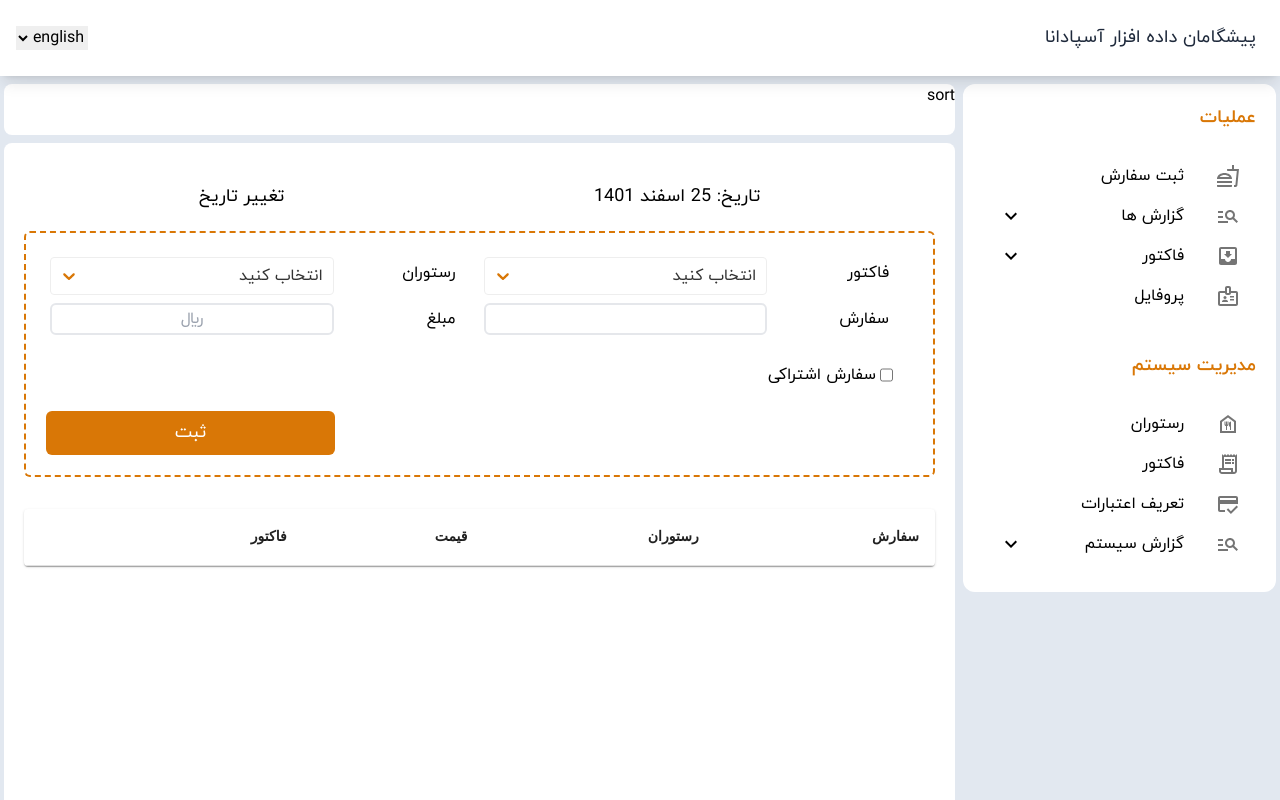
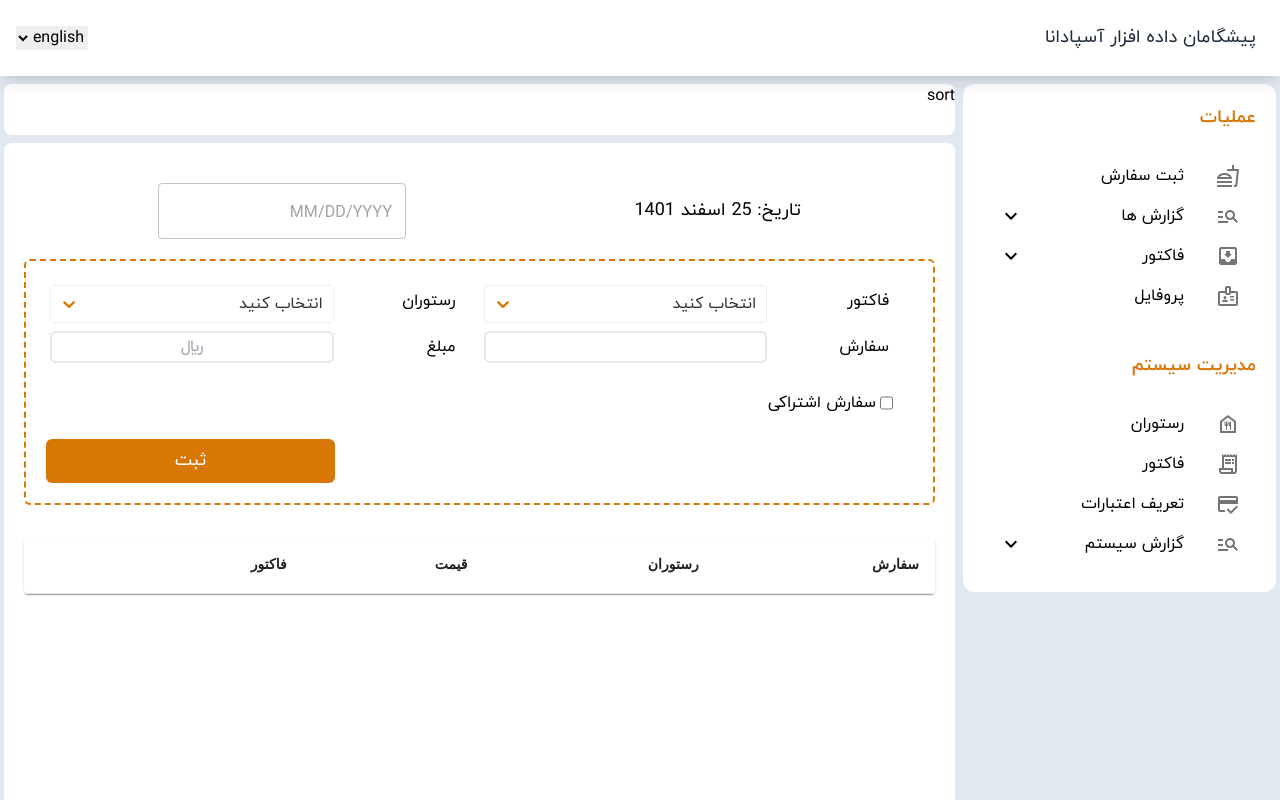
Before and after one commit to Spotbar/Resturant-Front, a React (Create React App) app: page /Reserve in a window 1280 px wide. Shown: the top 800 px of the page. Built offline with nearby package versions, Linux system fonts and the light colour scheme.

Commit message:
mui x datepicker

```diff
--- a/src/components/Reserve/SelectDate.tsx
+++ b/src/components/Reserve/SelectDate.tsx
@@ -1,9 +1,16 @@
+import { LocalizationProvider } from "@mui/x-date-pickers";
+import { AdapterDateFns } from "@mui/x-date-pickers/AdapterDateFns";
+import { DatePicker } from '@mui/x-date-pickers/DatePicker';
+
 const SelectDate = () => {
   return (
-    <div className="flex row justify-around  text-lg p-5">
-
-       <div className=""><span>تاریخ:  </span >25 اسفند 1401</div>
-       <div>تغییر تاریخ</div>
+    <div className="flex flex-row justify-around items-center  text-lg p-5">
+      <div className="">
+        <span>تاریخ: </span>25 اسفند 1401
+      </div>
+      <LocalizationProvider dateAdapter={AdapterDateFns}>
+        <DatePicker />
+      </LocalizationProvider>
     </div>
   );
 };
```
Also changed, not shown: package.json (+7 -3 lines), src/pages/Admin/Factor/Factors.tsx (+0 -7 lines).
